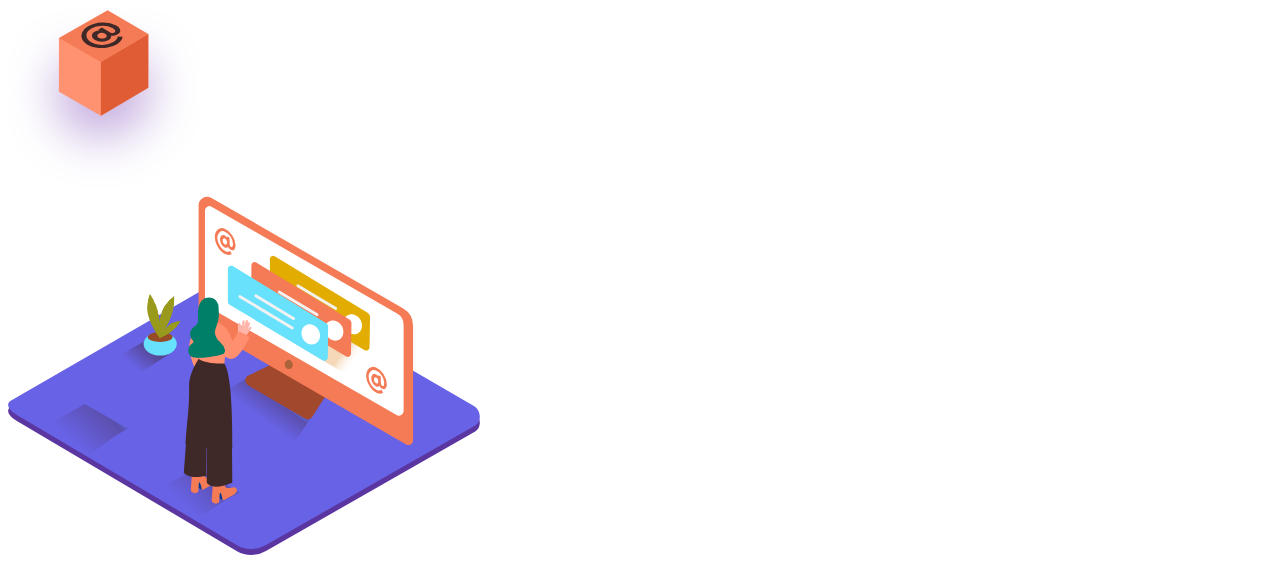
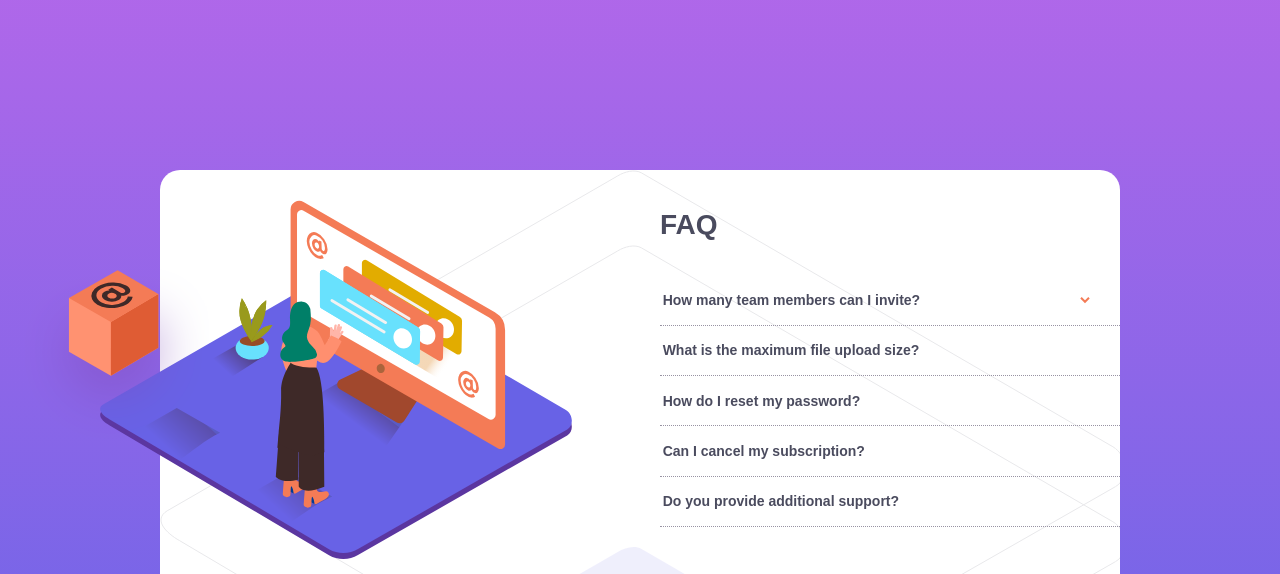
Before and after one commit to cybraia/FAQ-challenge, a plain HTML site: page index.html in a window 1280 px wide. Shown: the top 574 px of the page. Drawn offline with Linux system fonts and the light colour scheme; the site is published under a folder, as on GitHub Pages, so addresses that start at the root find nothing; a web font is replaced by a local one.

Commit message:
Update index.html

```diff
--- a/index.html
+++ b/index.html
@@ -11,7 +11,7 @@
       sizes="32x32"
       href="./favicon-32x32.png"
     />
-    <link rel="stylesheet" href="/styling.css" />
+    <link rel="stylesheet" href="./styling.css" />
 
     <link href=https://fonts.google.com/specimen/Kumbh+Sans rel="stylesheet" >
 
```
